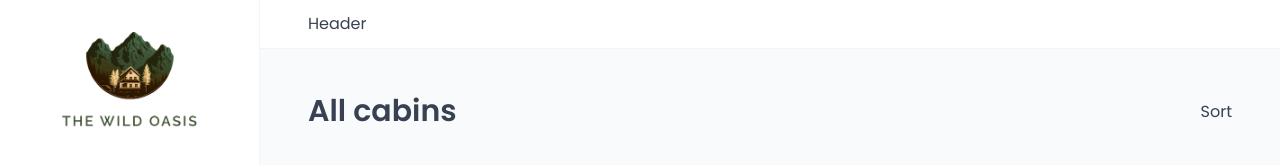
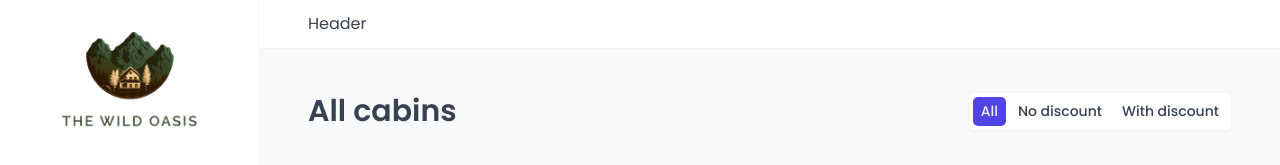
Before and after one commit to Abdel-Fadeel/Wild-Oasis-Dashboard, a React (Vite) app: page /cabins in a window 1280 px wide. Shown: the top 165 px of the page. Built offline with nearby package versions, Linux system fonts and the light colour scheme; no server answers; the database is empty; a web font is replaced by a local one.

Commit message:
Add client-side cabins filter

```diff
--- a/src/features/cabins/CabinTable.tsx
+++ b/src/features/cabins/CabinTable.tsx
@@ -1,15 +1,28 @@
+import { useSearchParams } from 'react-router-dom';
+
+import CabinRow from './CabinRow';
 import Menus from '../../ui/Menus';
 import Spinner from '../../ui/Spinner';
 import Table from '../../ui/Table';
+
 import { Cabin } from '../../utils/types';
-import CabinRow from './CabinRow';
-
+import { Discount } from '../../utils/enums';
 import useCabins from './useCabins';
 
 function CabinTable() {
   const { isLoading, cabins } = useCabins();
+  const [searchParams] = useSearchParams();
 
   if (isLoading) return <Spinner />;
+
+  const filterValue = searchParams.get('discount') || Discount.All;
+
+  let filteredCabins: Cabin[] = [];
+  if (filterValue === Discount.All) filteredCabins = cabins || [];
+  if (filterValue === Discount.NoDiscount)
+    filteredCabins = cabins?.filter((cabin) => cabin.discount === 0) || [];
+  if (filterValue === Discount.WithDiscount)
+    filteredCabins = cabins?.filter((cabin) => cabin.discount > 0) || [];
 
   return (
     <Menus>
@@ -23,7 +36,7 @@ function CabinTable() {
           <div></div>
         </Table.Header>
         <Table.Body<Cabin>
-          data={cabins || []}
+          data={filteredCabins}
           render={(cabin: Cabin) => <CabinRow key={cabin.id} cabin={cabin} />}
         />
       </Table>
--- /dev/null
+++ b/src/features/cabins/CabinTableOperations.tsx
@@ -0,0 +1,20 @@
+import Filter from '../../ui/Filter';
+import TableOperations from '../../ui/TableOperations';
+
+import { Discount } from '../../utils/enums';
+
+function CabinTableOperations() {
+  const options: { label: string; value: string }[] = [
+    { label: 'All', value: Discount.All },
+    { label: 'No discount', value: Discount.NoDiscount },
+    { label: 'With discount', value: Discount.WithDiscount },
+  ];
+
+  return (
+    <TableOperations>
+      <Filter filterField='discount' options={options} />
+    </TableOperations>
+  );
+}
+
+export default CabinTableOperations;
--- a/src/pages/Cabins.tsx
+++ b/src/pages/Cabins.tsx
@@ -2,13 +2,14 @@ import CabinTable from '../features/cabins/CabinTable';
 import Heading from '../ui/Heading';
 import Row from '../ui/Row';
 import AddCabin from '../features/cabins/AddCabin';
+import CabinTableOperations from '../features/cabins/CabinTableOperations';
 
 function Cabins() {
   return (
     <>
       <Row type='horizontal'>
         <Heading as='h1'>All cabins</Heading>
-        <p>Sort</p>
+        <CabinTableOperations />
       </Row>
       <Row>
         <CabinTable />
--- /dev/null
+++ b/src/ui/Filter.tsx
@@ -0,0 +1,68 @@
+import { useSearchParams } from 'react-router-dom';
+import styled, { css } from 'styled-components';
+
+const StyledFilter = styled.div`
+  border: 1px solid var(--color-grey-100);
+  background-color: var(--color-grey-0);
+  box-shadow: var(--shadow-sm);
+  border-radius: var(--border-radius-sm);
+  padding: 0.4rem;
+  display: flex;
+  gap: 0.4rem;
+`;
+
+const FilterButton = styled.button<{ active: boolean }>`
+  background-color: var(--color-grey-0);
+  border: none;
+
+  ${(props) =>
+    props.active &&
+    css`
+      background-color: var(--color-brand-600);
+      color: var(--color-brand-50);
+    `}
+
+  border-radius: var(--border-radius-sm);
+  font-weight: 500;
+  font-size: 1.4rem;
+  /* To give the same height as select */
+  padding: 0.44rem 0.8rem;
+  transition: all 0.3s;
+
+  &:hover:not(:disabled) {
+    background-color: var(--color-brand-600);
+    color: var(--color-brand-50);
+  }
+`;
+
+type FilterProps = {
+  filterField: string;
+  options: { label: string; value: string }[];
+};
+
+function Filter({ filterField, options }: FilterProps) {
+  const [searchParams, setSearchParams] = useSearchParams();
+
+  const currentFilter = searchParams.get(filterField) || options[0].value;
+
+  function handleClick(value: string) {
+    searchParams.set(filterField, value);
+    setSearchParams(searchParams);
+  }
+
+  return (
+    <StyledFilter>
+      {options.map((option) => (
+        <FilterButton
+          key={option.label}
+          onClick={() => handleClick(option.value)}
+          active={currentFilter === option.value}
+        >
+          {option.label}
+        </FilterButton>
+      ))}
+    </StyledFilter>
+  );
+}
+
+export default Filter;
--- /dev/null
+++ b/src/utils/enums.ts
@@ -0,0 +1,5 @@
+export enum Discount {
+  All = 'all',
+  WithDiscount = 'with-discount',
+  NoDiscount = 'no-discount',
+}
```
Also changed, not shown: src/features/cabins/CabinRow.tsx (+5 -5 lines), src/ui/Filter.jsx (deleted, +0 -35 lines), src/ui/TableOperations.tsx (renamed from src/ui/TableOperations.jsx).
